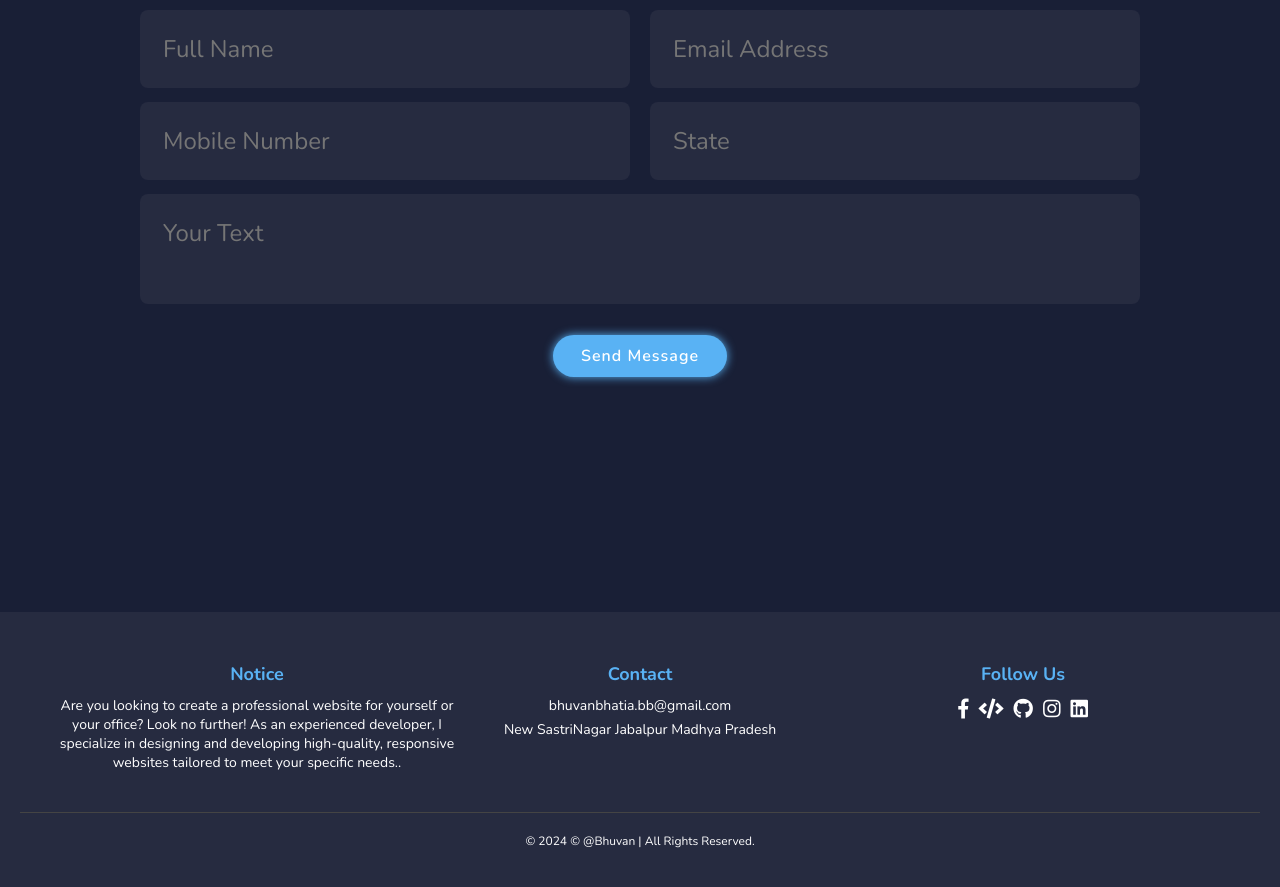
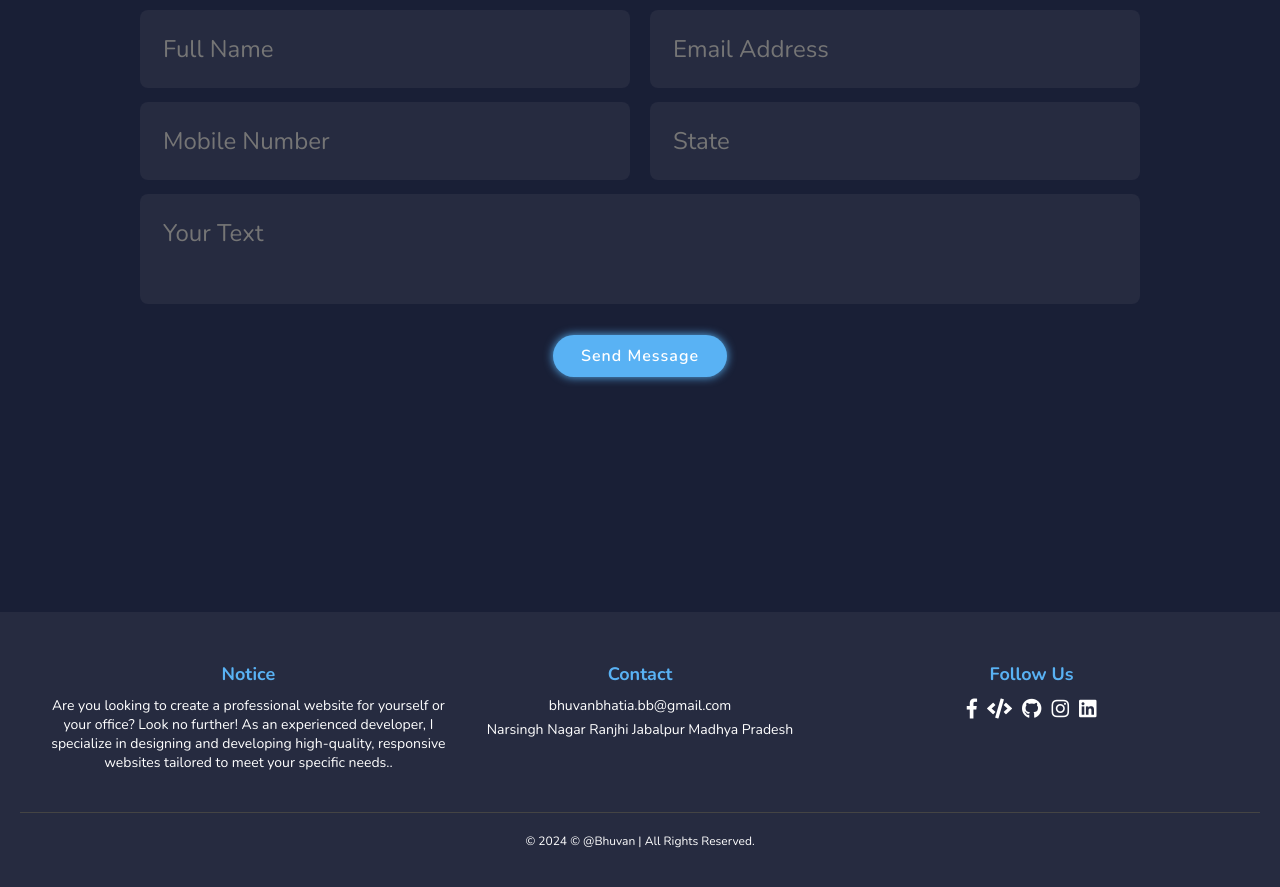
Before and after one commit to bhuvan1497/portfolio, a plain HTML site: page index.html in a window 1280 px wide. Shown: the part 2588-3475 px from the top of the page. Drawn offline with nearby package versions, Linux system fonts and the light colour scheme.

Commit message:
Update index.html

```diff
--- a/index.html
+++ b/index.html
@@ -163,7 +163,7 @@
                     <ul>
                         <li><a href="bhuvanbhatia.bb@gmail.com">bhuvanbhatia.bb@gmail.com</a></li>
                         <li><a href="tel:"></a></li>
-                        <li>New SastriNagar Jabalpur Madhya Pradesh</li>
+                        <li>Narsingh Nagar Ranjhi Jabalpur Madhya Pradesh</li>
                     </ul>
                 </div></div>
 
```
